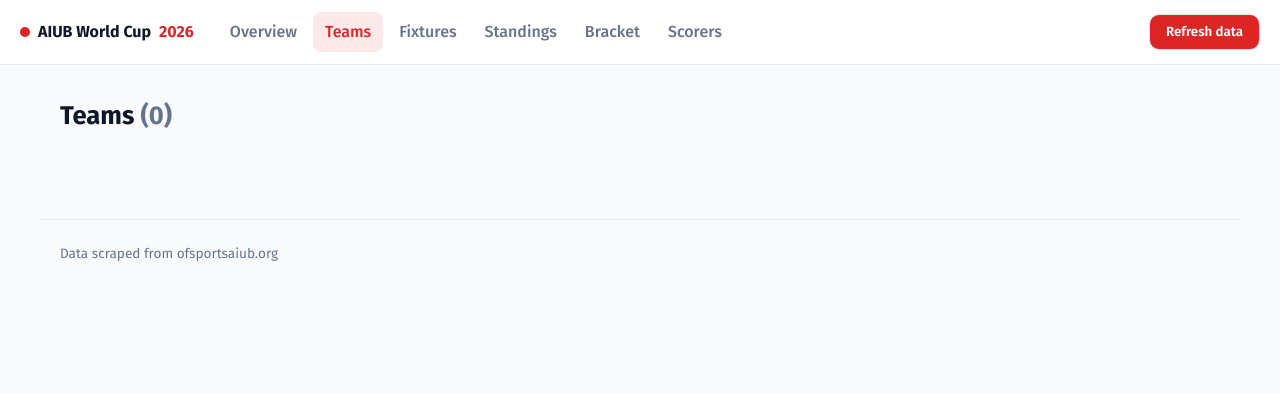
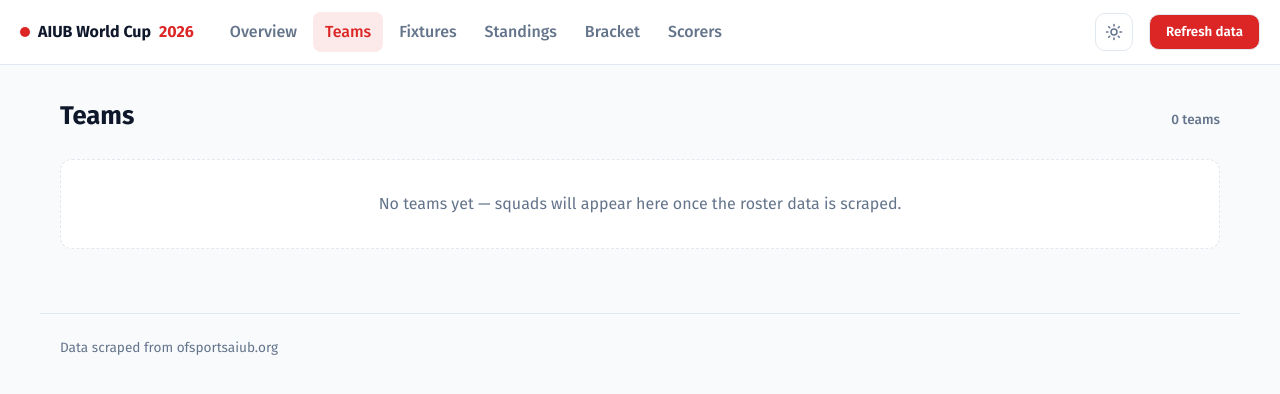
Before and after one commit to Nidan73/webscrape-aiub-world-cup-2026, a Flask app: page /teams in a window 1280 px wide. Shown: the top 394 px of the page. Run offline with Flask 3, Linux system fonts and the light colour scheme.

Commit message:
style(dashboard): polish layout, empty states, and design tokens
Add page-head/page-count and empty-state components matching the
AIUB design-system spacing tokens, wire a light/dark theme toggle,
broaden focus rings to inputs/selects, and give every list page a
real empty state instead of blank content.

```diff
--- a/dashboard/static/css/style.css
+++ b/dashboard/static/css/style.css
@@ -4,6 +4,8 @@
   --shadow:0 1px 2px rgba(15,23,42,.06),0 4px 12px rgba(15,23,42,.06); --radius:12px;
   --sans:"Fira Sans",system-ui,-apple-system,Segoe UI,Roboto,sans-serif;
   --mono:"Fira Code",ui-monospace,SFMono-Regular,Menlo,monospace;
+  --space-xs:.125rem; --space-sm:.25rem; --space-md:.5rem; --space-lg:.75rem;
+  --space-xl:1rem; --space-2xl:1.5rem; --space-3xl:2rem;
 }
 @media (prefers-color-scheme:dark){:root{
   --bg:#0f172a; --surface:#1e293b; --text:#f1f5f9; --muted:#94a3b8; --border:#334155;
@@ -26,14 +28,31 @@ a{color:inherit;text-decoration:none}
 .nav-link{padding:8px 12px;border-radius:8px;color:var(--muted);font-weight:500;transition:background .15s,color .15s}
 .nav-link:hover{background:var(--bg);color:var(--text)}
 .nav-link.active{color:var(--primary);background:color-mix(in srgb,var(--primary) 10%,transparent)}
-.btn{margin-left:auto;cursor:pointer;border:1px solid var(--border);background:var(--primary);color:var(--on-primary);
+.theme-toggle{cursor:pointer;border:1px solid var(--border);background:var(--surface);color:var(--muted);
+  width:38px;height:38px;border-radius:10px;display:flex;align-items:center;justify-content:center;
+  margin-left:auto;transition:color .15s,border-color .15s}
+.theme-toggle:hover{color:var(--primary);border-color:var(--primary)}
+.theme-toggle svg{width:18px;height:18px}
+.theme-toggle .icon-moon{display:none}
+:root[data-theme="dark"] .theme-toggle .icon-sun{display:none}
+:root[data-theme="dark"] .theme-toggle .icon-moon{display:block}
+.btn{cursor:pointer;border:1px solid var(--border);background:var(--primary);color:var(--on-primary);
   font-weight:600;padding:9px 16px;border-radius:10px;font-family:var(--sans);transition:opacity .15s,transform .05s}
 .btn:hover{opacity:.92}.btn:active{transform:translateY(1px)}.btn:disabled{opacity:.55;cursor:progress}
-.btn:focus-visible,a:focus-visible,button:focus-visible{outline:2px solid var(--primary);outline-offset:2px}
+.btn:focus-visible,a:focus-visible,button:focus-visible,
+input:focus-visible,select:focus-visible,[tabindex]:focus-visible{outline:2px solid var(--primary);outline-offset:2px}
 
-.page-title{font-size:1.6rem;margin:8px 0 20px}
-.section-title{font-size:1.15rem;margin:28px 0 12px}
+.page-head{display:flex;align-items:baseline;justify-content:space-between;gap:var(--space-lg);flex-wrap:wrap;
+  margin:var(--space-md) 0 var(--space-2xl)}
+.page-title{font-size:1.6rem;margin:0}
+.page-count{color:var(--muted);font-size:.85rem;font-weight:500;white-space:nowrap}
+.section-title{font-size:1.15rem;margin:var(--space-3xl) 0 var(--space-lg)}
 .muted{color:var(--muted)}
+
+.empty-state{background:var(--surface);border:1px dashed var(--border);border-radius:var(--radius);
+  padding:var(--space-3xl) var(--space-xl);text-align:center;color:var(--muted)}
+.empty-state svg{width:28px;height:28px;margin-bottom:var(--space-md);opacity:.6}
+.empty-state p{margin:0}
 
 .stat-row{display:grid;grid-template-columns:repeat(auto-fit,minmax(140px,1fr));gap:14px}
 .stat{background:var(--surface);border:1px solid var(--border);border-radius:var(--radius);padding:18px;box-shadow:var(--shadow)}
--- a/dashboard/static/js/app.js
+++ b/dashboard/static/js/app.js
@@ -1,7 +1,19 @@
-// Theme toggle persistence (respects OS default unless user overrides).
+// Theme toggle: respects OS default unless user overrides, persists choice.
 (function () {
+  const root = document.documentElement;
+  const toggle = document.getElementById("theme-toggle");
+  const prefersDark = window.matchMedia && window.matchMedia("(prefers-color-scheme: dark)").matches;
   const saved = localStorage.getItem("theme");
-  if (saved) document.documentElement.setAttribute("data-theme", saved);
+  let theme = saved || (prefersDark ? "dark" : "light");
+  root.setAttribute("data-theme", theme);
+  if (!toggle) return;
+  toggle.setAttribute("aria-pressed", String(theme === "dark"));
+  toggle.addEventListener("click", () => {
+    theme = theme === "dark" ? "light" : "dark";
+    root.setAttribute("data-theme", theme);
+    localStorage.setItem("theme", theme);
+    toggle.setAttribute("aria-pressed", String(theme === "dark"));
+  });
 })();
 
 // Background refresh: POST /refresh, poll /refresh/status, reload when done.
--- a/dashboard/templates/base.html
+++ b/dashboard/templates/base.html
@@ -16,6 +16,10 @@
         <a href="{{ href }}" class="nav-link{{ ' active' if request.path == href or (href != '/' and request.path.startswith(href)) }}">{{ label|capitalize }}</a>
       {% endfor %}
     </nav>
+    <button id="theme-toggle" class="theme-toggle" type="button" aria-label="Toggle dark mode" aria-pressed="false">
+      <svg class="icon-sun" viewBox="0 0 24 24" fill="none" stroke="currentColor" stroke-width="2" stroke-linecap="round" stroke-linejoin="round" aria-hidden="true"><circle cx="12" cy="12" r="4"></circle><path d="M12 2v2M12 20v2M4.93 4.93l1.41 1.41M17.66 17.66l1.41 1.41M2 12h2M20 12h2M6.34 17.66l-1.41 1.41M19.07 4.93l-1.41 1.41"></path></svg>
+      <svg class="icon-moon" viewBox="0 0 24 24" fill="none" stroke="currentColor" stroke-width="2" stroke-linecap="round" stroke-linejoin="round" aria-hidden="true"><path d="M21 12.79A9 9 0 1 1 11.21 3 7 7 0 0 0 21 12.79z"></path></svg>
+    </button>
     <button id="refresh-btn" class="btn" type="button" aria-live="polite">Refresh data</button>
   </header>
   <main class="wrap">
--- a/dashboard/templates/teams.html
+++ b/dashboard/templates/teams.html
@@ -1,6 +1,10 @@
 {% extends "base.html" %}
 {% block content %}
-<h1 class="page-title">Teams <span class="muted">({{ teams|length }})</span></h1>
+<div class="page-head">
+  <h1 class="page-title">Teams</h1>
+  <span class="page-count">{{ teams|length }} team{{ 's' if teams|length != 1 }}</span>
+</div>
+{% if teams %}
 <div class="card-grid">
   {% for t in teams %}
   <a class="card" href="/teams/{{ t.id }}">
@@ -14,4 +18,9 @@
   </a>
   {% endfor %}
 </div>
+{% else %}
+<div class="empty-state">
+  <p>No teams yet — squads will appear here once the roster data is scraped.</p>
+</div>
+{% endif %}
 {% endblock %}
```
Also changed, not shown: dashboard/templates/bracket.html (+9 -1 lines), dashboard/templates/fixtures.html (+10 -1 lines), dashboard/templates/overview.html (+9 -3 lines), dashboard/templates/scorers.html (+7 -2 lines), dashboard/templates/standings.html (+10 -1 lines).
